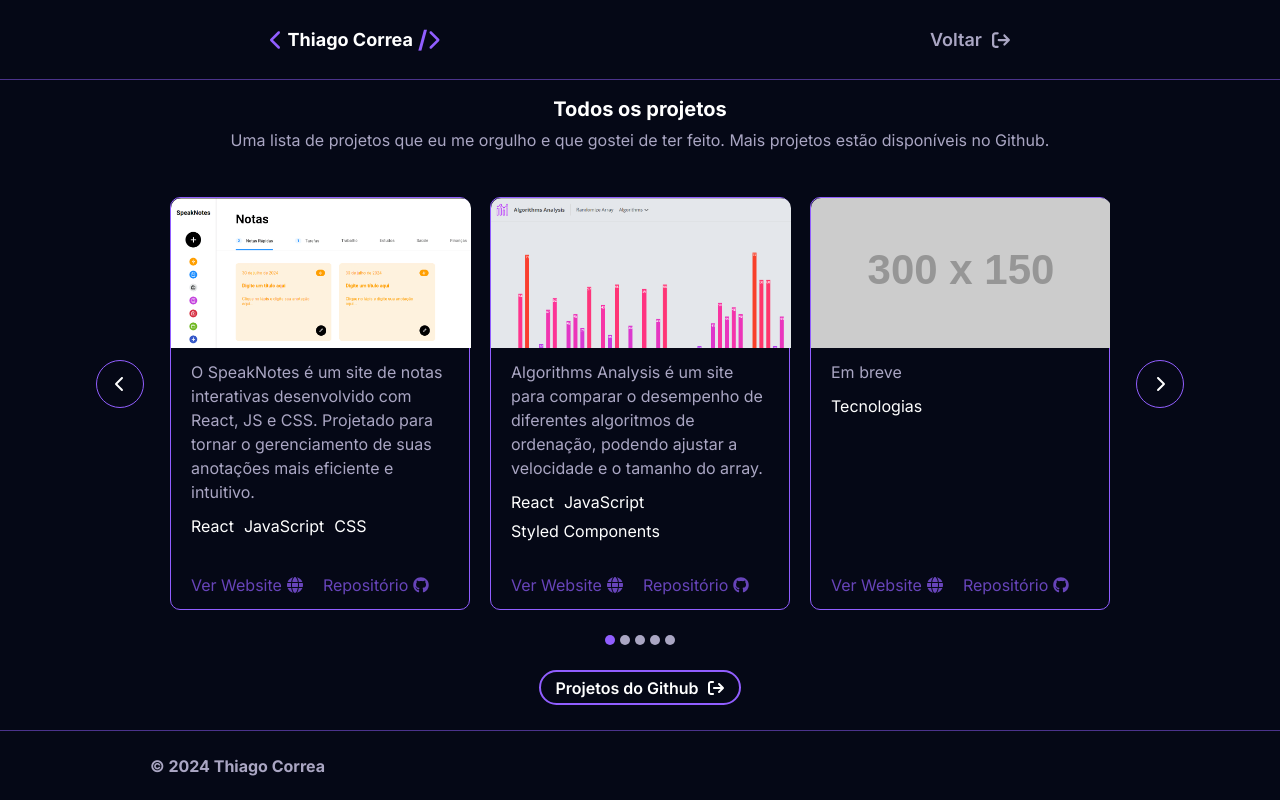
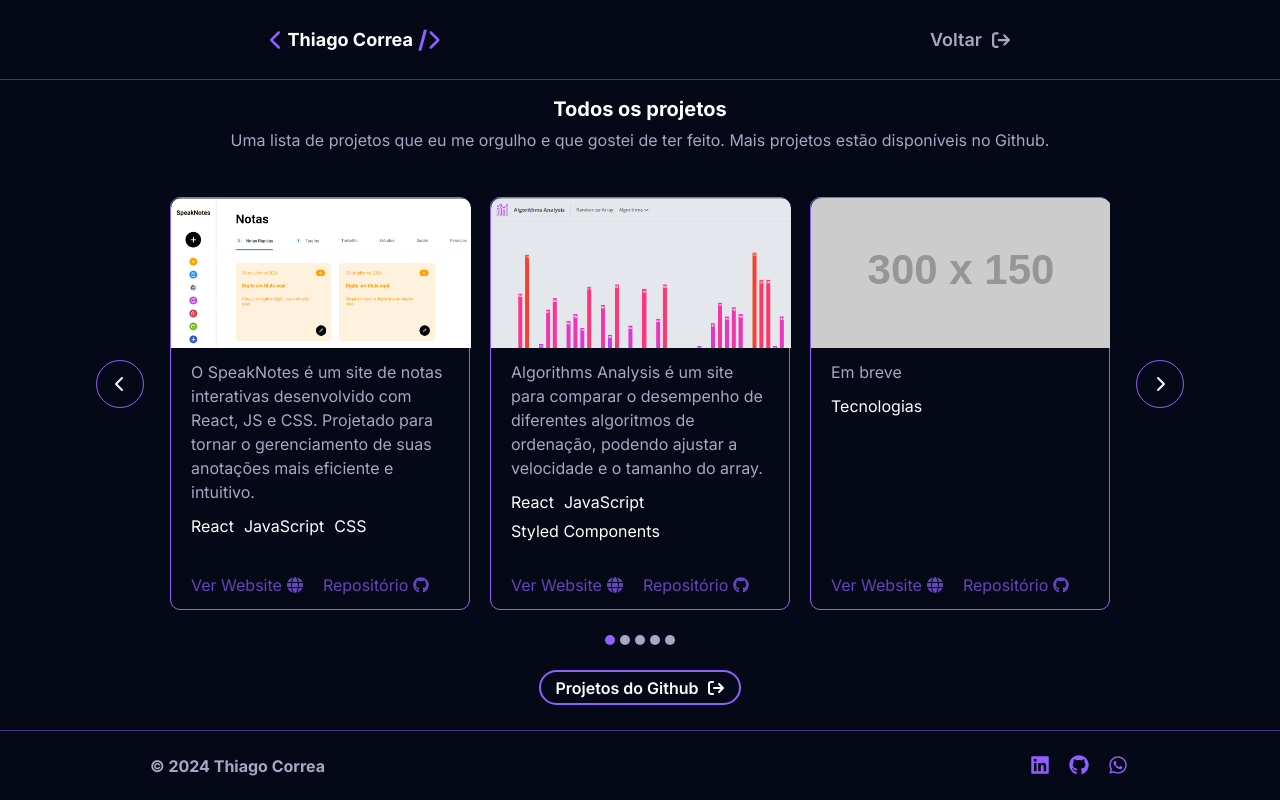
Before and after one commit to ThiagoBRG60/Portfolio, a Next.js app: page /todos-os-projetos in a window 1280 px wide. Built offline with nearby package versions, Linux system fonts and the light colour scheme.

Commit message:
remove: removed social links from mobile menu

```diff
--- a/components/MobileMenu/MobileMenu.tsx
+++ b/components/MobileMenu/MobileMenu.tsx
@@ -3,7 +3,6 @@ import { FontAwesomeIcon } from "@fortawesome/react-fontawesome"
 import { faBars, faXmark } from "@fortawesome/free-solid-svg-icons"
 import { useState } from "react"
 import HeaderLinks from "../HeaderLinks/HeaderLinks"
-import SocialMediaLinks from "../SocialMediaLinks/SocialMediaLinks"
 
 const MobileMenu = ({links, isOtherPage}: IHeaderProps) => {
   const [active, setActive] = useState(false)
@@ -17,7 +16,6 @@ const MobileMenu = ({links, isOtherPage}: IHeaderProps) => {
       <FontAwesomeIcon onClick={handleClick} className="w-[20px] h-[20px] lg:hidden" icon={active ? faXmark : faBars}/>
       <div className={`${active && 'translate-x-0'} flex flex-col items-center pt-40 fixed top-[60px] left-0 w-full h-dvh bg-background bg-opacity-[0.97] -translate-x-[100%] transition duration-[400ms] ease-in-out landscape:pt-5 md:top-[80px] lg:hidden`}>
         <HeaderLinks handleClick={handleClick} links={links} className="flex-col items-center" isMobileMenu={true} isOtherPage={isOtherPage}/>
-        <SocialMediaLinks/>
       </div>
     </>
   )
--- a/components/SocialMediaLinks/SocialMediaLinks.tsx
+++ b/components/SocialMediaLinks/SocialMediaLinks.tsx
@@ -3,7 +3,7 @@ import { socialMediaLinks } from "@/data/socialMediaLinks"
 
 const SocialMediaLinks = ({isFooter}: ISocialMediaProps) => {
   return (
-   <ul className={`flex gap-[10px] xxs:gap-[15px] text-highlight ${isFooter ? 'items-center' : 'mt-5 pl-2'} landscape:hidden`}>
+   <ul className={`flex gap-[10px] xxs:gap-[15px] text-highlight ${isFooter ? 'items-center' : 'mt-5 pl-2'}`}>
       {socialMediaLinks.map(link => (
          <li key={link.name}>
             <a href={link.href} className={`${isFooter ? "text-xl" : 'text-[26px]'} transition duration-[400ms] hover:drop-shadow-[0_0_15px_rgba(145,94,255,0.8)]`} target="_blank" aria-label={link.name}>
```
